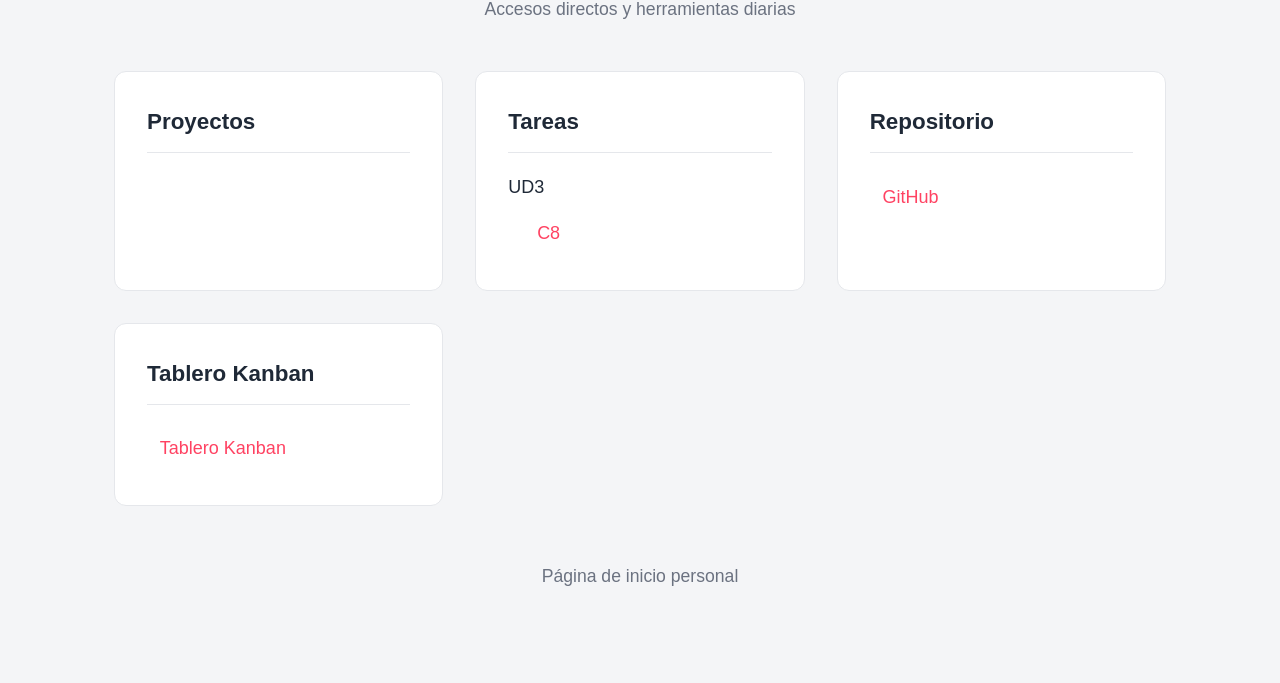
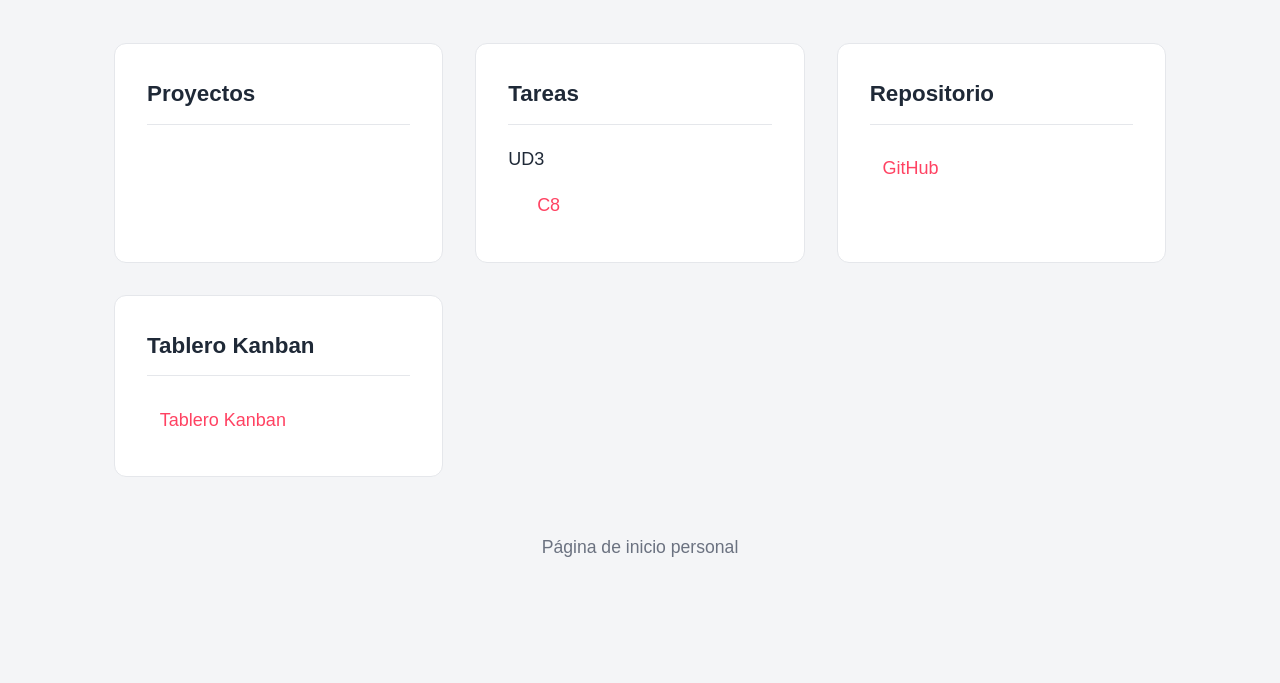
Before and after one commit to mig0m/ProyectoInterfaces, a plain HTML site: page index.html in a window 1280 px wide. Shown: the part 117-800 px from the top of the page. Drawn offline with Linux system fonts and the light colour scheme.

Commit message:
Página de inicio

```diff
--- a/index.html
+++ b/index.html
@@ -12,7 +12,6 @@
 
     <header>
         <h1>Panel de Tareas</h1>
-        <p>Accesos directos y herramientas diarias</p>
     </header>
 
     <main>
```
